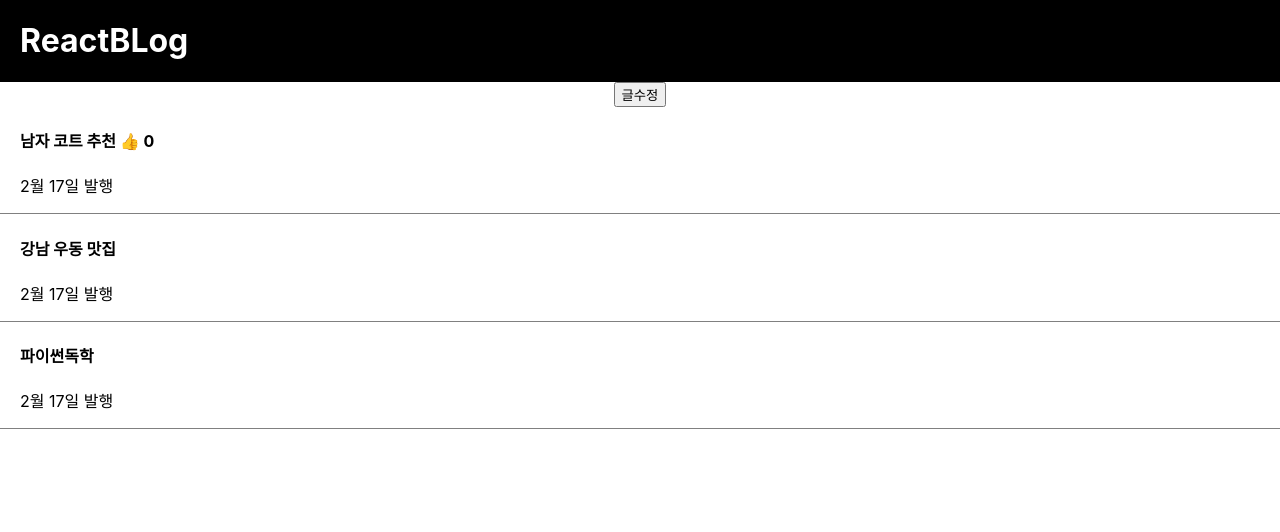
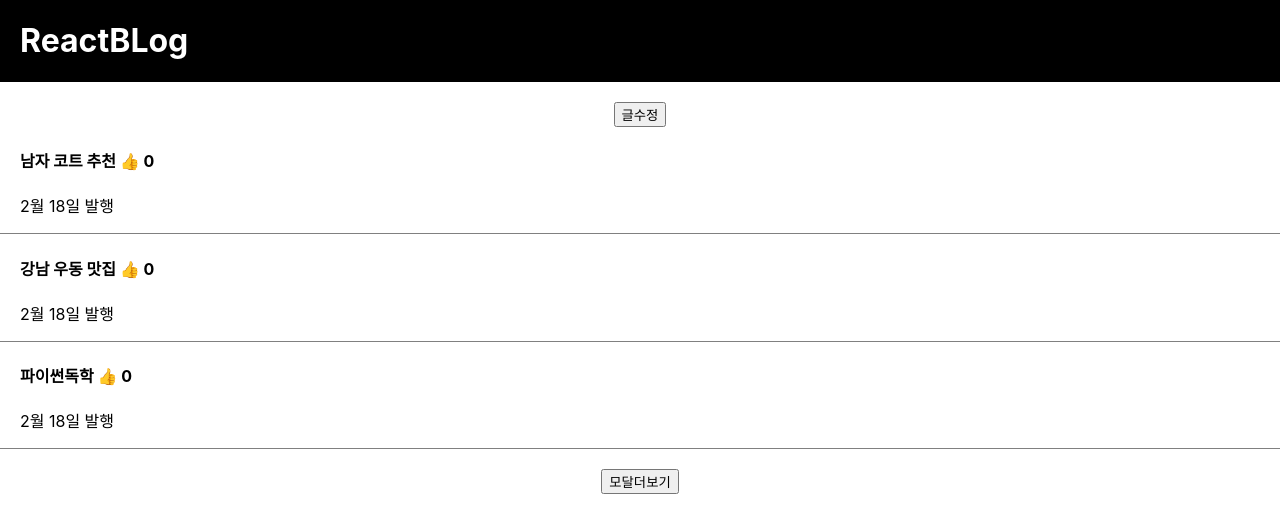
Before and after one commit to bywoch/react-basic, a React (Create React App) app in the folder blog/: page / in a window 1280 px wide. Shown: the top 532 px of the page. Built offline with nearby package versions, Linux system fonts and the light colour scheme.

Commit message:
Update App.js in blog folder

```diff
--- a/blog/src/App.js
+++ b/blog/src/App.js
@@ -3,11 +3,13 @@ import logo from './logo.svg';
 import './App.css';
 import { useState } from 'react';
 
+// React 컴포넌트의 시작, 모든 UI는 이 함수에서 정의
 function App() {
 
   // Array 자료 형식
   let [글제목, 글제목변경] = useState(['남자 코트 추천', '강남 우동 맛집', '파이썬독학']);
-  let [따봉, 따봉변경] = useState(0);
+  //let [따봉, 따봉변경] = useState(0);
+  let [따봉, 따봉변경] = useState([0, 0, 0]);
   let [modal, setModal] = useState(false);
 
   return (
@@ -16,21 +18,35 @@ function App() {
       <div className="black-nav">
         <h1>ReactBLog</h1>
       </div>
-
+      <br />
+      {/* 버튼을 클릭하면 첫 번째 글 제목을 변경하는 로직 */}
       <button onClick={() => {
         /*
         글제목[0] = '여자코트 추천'; ← 영구적으로 수정해버림
-        // array/objaect 다룰때 원본은 보존하는게 좋음
-        */
-       //
+        글제목 배열의 첫 번째 요소를 직접 수정하는 것은 안티패턴
+        React에서 상태를 직접 수정하는 대신, 복사본을 만들고 수정해야함
+        - array/objaect 다룰때 원본은 보존하는게 좋음
+         */
+        //
         let copy = [...글제목]; // ...← 은 array를 새로 바꿔주세요/괄호 벗겨주세요
 
-        copy[0] = '여자 코트 추천';
+        /* copy[0] = '여자 코트 추천'; */
+
+        /* if (copy[0] === '남자 코트 추천') {
+          copy[0] = '여자 코트 추천';
+        } else {
+          copy[0] = '남자 코트 추천';
+        } */
+
+        // if-else 구조가 아닌 삼항 연산자
+        copy[0] = copy[0] === '남자 코트 추천' ? '여자 코트 추천' : '남자 코트 추천';
+
         글제목변경(copy);
-        //  state가 '글제목'처럼 array/object면 독립적 카피본(shallow copy)을 만들어서 수정해야 함
+        // state가 '글제목'처럼 array/object면 독립적 카피본(shallow copy)을 만들어서 수정해야 함
       }}>글수정</button>
+      <br />
 
-      <div className="list">
+      {/*<div className="list">
         <h4>{글제목[0]} <span onClick={() => { 따봉변경(따봉 + 1) }}>👍</span> {따봉} </h4>
         <p>2월 17일 발행</p>
       </div>
@@ -39,21 +55,44 @@ function App() {
         <p>2월 17일 발행</p>
       </div>
       <div className="list">
-        {/* <h4 onClick={()=>{setModal(true)}}>{글제목[2]}</h4> */}
-        <h4 onClick={()=>{setModal(!modal)}}>{글제목[2]}</h4>
-        {/* ↑ 일반 자바스크립트 였다면 버튼 누르면 html을 직접 건들지만, 리액트에선 버튼을 누르면 스위치(state)만 건드림! ← 이 방식으로 정신 개조 필요ㅋ*/}
+        <h4 onClick={() => { setModal(!modal) }}>{글제목[2]}</h4>
         <p>2월 17일 발행</p>
       </div>
+      */}
+
       {/* <Modal></Modal> */}
+      {/* </Modal> 만 써도 가능*/}
+
       {
-        /* 내부는 html 문법이기 때문에 if 문을 쓸 수가 없다
-        그래서 삼항 연산자를 쓴다
-        '조건식 ? 참일 때 실행할 코드 : 거짓일 때 코드'
-        */
-       modal == true ? <Modal/> : null // null은 비어있는 html 용으로 자주 사용.
+        글제목.map(function (a, i) { // 'a'는 배열의 요소, 'i'는 인덱스, 'i'는 반복문이 돌 때마다 1씩 증가하는 정수
+          return (
+            <div className="list">
+              <h4>
+                {글제목[i]} {/* 각 글 제목을 출력 */}
+                <span onClick={() => {
+                  // 따봉 배열을 복사한 후, 해당 글의 따봉 수를 1 증가
+                  let copy = [...따봉];
+                  copy[i] = copy[i] + 1;
+                  따봉변경(copy); // 상태를 업데이트
+                }}>👍</span> {따봉[i]}
+              </h4>
+              <p>2월 18일 발행</p>
+            </div>)
+        })
       }
-      {/* </Modal> 만 써도 가능*/}
+      <br />
+      <button onClick={() => { setModal(!modal) }}>모달더보기</button>
+      <br />
+
       {/* return 안에는 병렬로 2개 이상 태그 금지 */}
+
+      {/* 내부는 html 문법이기 때문에 if 문을 쓸 수가 없다*/}
+      {
+        modal == true ? <Modal /> : null // null은 비어있는 html 용으로 자주 사용.
+      }
+      {/* 그래서 삼항 연산자를 쓴다
+        ※ '조건식 ? 참일 때 실행할 코드 : 거짓일 때 코드'*/}
+
     </div>
   );
 }
@@ -145,6 +184,21 @@ const Modal = () => {
 1. html, css로 미리 디자인 완성
 2. UI의 현재 상태를 state로 저장
 3. state에 따라 UI가 어떻게 보일지 자성
+
+<h4 onClick={()=>{setModal(true)}}>{글제목[2]}</h4>
+  ↑ 일반 자바스크립트 였다면 버튼 누르면 html을 직접 건들지만, 리액트에선 버튼을 누르면 스위치(state)만 건드림! ← 이 방식으로 정신 개조 필요ㅋ
+
+map 반복문
+var array = [2,3,4];
+array.map(function(){
+  console.log(1)
+});
+저러면 진짜로 console.log(1) 3번 실행됨
+
+1. array 자료 갯수만큼 함수안의 코드 실행해줌
+2. 함수의 파라미터는 array안에 있던 자료임
+3. return에 뭐 적으면 array로 담아줌
+
 */
 
 /*
```
